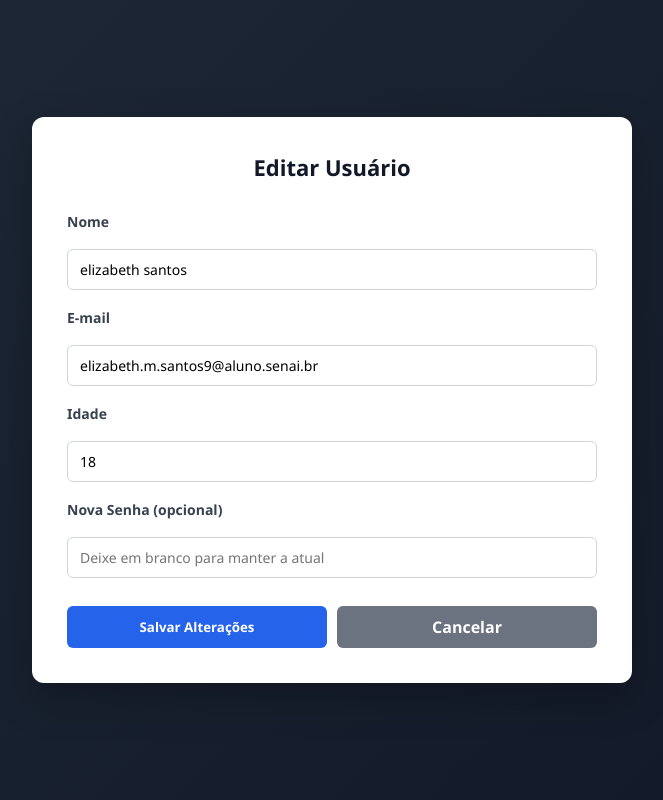
After one commit to elizabethmdossantos/cadastro_usuario_python, a Flask app: page /usuarios/editar/12547896325 in a window 1280 px wide. The commit adds this page. Shown: the whole page, without its empty margins (308-971 px from the left). Run offline with Flask 3, Linux system fonts and the light colour scheme; the visitor is signed in with stand-in values (Sample User, id 1).

Commit message:
meu primeiro commit

```diff
--- a/app.py
+++ b/app.py
@@ -1,4 +1,4 @@
-from flask import Flask, render_template, request, jsonify, redirect, url_for, flash
+from flask import Flask, render_template, request, jsonify, redirect, url_for, flash, session
 import json
 import os
 import uuid  # usado para gerar IDs únicos (uuid4)
@@ -8,6 +8,7 @@ app = Flask(__name__)
 # chave necessária para utilizar `flash` e sessões
 app.secret_key = "chave-super-secreta"
 
+# FUNÇÕES AUXILIARES
 
 def carregar_usuarios():
     # Verifica se o arquivo 'usuarios.json' existe e carrega os dados
@@ -23,7 +24,6 @@ def carregar_usuarios():
 def salvar_usuario(usuario):
     # Carrega os usuários existentes
     usuarios = carregar_usuarios()
-
     try:
         # Adiciona o novo usuário à lista
         usuarios.append(usuario)
@@ -36,9 +36,23 @@ def salvar_usuario(usuario):
     except:
         return False  # Retorna False se ocorrer um erro ao salvar
 
-def contar_usuarios():
+def buscar_usuario_por_email(cpf):
     usuarios = carregar_usuarios()
-    return len(usuarios)  # Retorna o número de usuários na lista
+    for usuario in usuarios:
+        if usuario.get("cpf") == cpf:
+            return usuario
+    return None
+
+def salvar_todos_usuarios(usuarios):
+    try:
+        with open("usuarios.json", "w", encoding="utf-8") as arquivo:
+            json.dump(usuarios, arquivo, indent=4)
+        return True
+    except:
+        return False
+
+
+# ROTAS
 
 @app.route("/")
 def home():
@@ -53,25 +67,37 @@ def mostrar_login():
 def mostrar_cadastro():
     return render_template("cadastro-usuario.html")
 
-@app.route("/login", methods=["POST"])
+
+# LOGIN
+
+@app.route("/login", methods=["GET", "POST"])
 def login():
-    cpf = request.form.get("cpf")
-    senha = request.form.get("senha")
+    if request.method == "POST":
+        cpf = request.form.get("cpf")
+        senha = request.form.get("senha")
 
     usuarios = carregar_usuarios()
     usuario = next((u for u in usuarios if u.get("cpf") == cpf), None) # Busca o usuário com o CPF fornecido, ou None se não encontrado
 
-    if usuario and check_password_hash(usuario.get("senha"), senha): # Verifica se o usuário existe e se a senha fornecida corresponde ao hash armazenado
-        flash("Login bem-sucedido!", "sucesso")
+    if usuario ["cpf"] == cpf and check_password_hash(usuario["senha"], senha): # Verifica se o usuário existe e se a senha fornecida corresponde ao hash armazenado
+        session ["usuario_id"] = usuario["id"]
+        session ["usuario_nome"] = usuario["nome"]
+
+        flash("Login bem-sucedido!",  "sucesso")
         return redirect(url_for('buscar_usuarios'))
 
     else:
         flash("CPF ou senha incorretos.", "erro")
         return render_template('login.html', form_data=request.form)# Mantém os dados do formulário para facilitar correção pelo usuário
 
-@app.route("/cadastro-usuario", methods=["POST"])
+
+# CADASTRO DE USUÁRIO
+
+@app.route("/cadastro-usuario", methods=["GET", "POST"])
 def cadastrar_usuario():
     # Recupera os dados enviados pelo formulário HTML
+    if request.method == "GET":
+        return render_template("cadastro-usuario.html")
     nome = request.form.get("nome")
     cpf = request.form.get("cpf")            # CPF do usuário (identificador único)
     email = request.form.get("email")
@@ -88,6 +114,9 @@ def cadastrar_usuario():
         '''return redirect(url_for("home")) #antes'''
         return render_template('cadastro-usuario.html', form_data=request.form) # Mantém os dados do formulário para facilitar correção pelo usuário
 
+    if not idade or int(idade) < 18:
+        flash("Idade mínima para cadastro é 18 anos.", "erro")
+        return render_template('cadastro-usuario.html', form_data=request.form)
 
     # cria o objeto do usuário, incluindo um id UUID
     usuario = {
@@ -98,10 +127,6 @@ def cadastrar_usuario():
         "idade": idade,
         "senha": senha_hash,
     }
-
-    if not idade or int(idade) < 18:
-        flash("Idade mínima para cadastro é 18 anos.", "erro")
-        return render_template('cadastro-usuario.html', form_data=request.form)
 
     # tenta salvar usando a função auxiliar
     status = salvar_usuario(usuario)
@@ -115,19 +140,96 @@ def cadastrar_usuario():
         flash("Não foi possível cadastrar o usuário.", "erro")
         return redirect(url_for('home'))
 
-@app.route("/usuarios/json", methods=["GET"])
-def buscar_usuarios_json():
-    usuarios = carregar_usuarios()
-    return jsonify(usuarios)
+
+# LOGOUT
+
+@app.route("/logout")
+def logout():
+    session.clear()
+    flash("Logout realizado com sucesso!", "sucesso")
+    return redirect(url_for("login"))
+
+
+# USUÁRIOS
 
 @app.route("/usuarios", methods=["GET"])
 def buscar_usuarios():
     usuarios = carregar_usuarios()
-    return render_template("usuarios.html", usuarios = usuarios)
+    if "usuario_id" not in session:
+        flash("Você precisa estar logado.", "erro")
+        return redirect(url_for("login"))
 
-@app.route("/deletar/<cpf>", methods=["POST"])
+    usuarios = carregar_usuarios()
+    total = len(usuarios)
+    return render_template("usuarios.html", usuarios=usuarios, total=total)
+
+@app.route("/usuarios/json", methods=["GET"])
+def buscar_usuarios_json():
+    if "usuario_id" not in session:
+        return jsonify({"erro": "Não autorizado"}, 401)
+    usuarios = carregar_usuarios()
+    return jsonify(usuarios)
+
+
+# EDITAR
+
+@app.route("/usuarios/editar/<cpf>", methods=["GET", "POST"])
+def editar_usuario(cpf):
+
+    if "usuario_id" not in session:
+        flash("Não autorizado.", "erro")
+        return redirect(url_for("login"))
+
+    usuarios = carregar_usuarios()
+
+    # aqui vai buscar o usuário pelo cpf
+    usuario = next((u for u in usuarios if u["cpf"] == cpf), None)
+
+    if not usuario:
+        flash("Usuário não encontrado.", "erro")
+        return redirect(url_for("buscar_usuarios"))
+
+    # GET - carrega o formulário
+    if request.method == "GET":
+        return render_template("editar_usuario.html", usuario=usuario)
+
+    # POST - atualiza os dados
+    nome = request.form.get("nome")
+    email = request.form.get("email")
+    idade = int(request.form.get("idade"))
+    senha = request.form.get("senha")
+
+    # validação de idade também no update
+    if not idade or int(idade) < 18:
+        flash("Idade mínima para cadastro é 18 anos.", "erro")
+        return render_template('cadastro-usuario.html', form_data=request.form)
+
+    usuario["nome"] = nome
+    usuario["email"] = email
+    usuario["idade"] = idade
+
+    # atualiza senha somente se for preenchida
+    if senha:
+        usuario["senha"] = generate_password_hash(senha)
+
+    status = salvar_todos_usuarios(usuarios)
+
+    if status:
+        flash("Usuário atualizado com sucesso!", "sucesso")
+    else:
+        flash("Erro ao atualizar usuário.", "erro")
+        return redirect(url_for("buscar_usuários"))
+
+
+# DELETAR
+
+@app.route("/usuarios/deletar", methods=["POST"])
 def deletar_usuario(cpf):
-    '''cpf = request.form.get("cpf")'''  # Obtém o CPF do formulário, mas já temos o CPF na URL
+    if "usuario_id" not in session:
+        flash("Não autorizado.", "erro")
+        return redirect(url_for("login"))
+
+    cpf = request.form.get("cpf")
     if not cpf:
         flash("CPF necessário para deletar usuário.", "erro")
         return redirect(url_for("buscar_usuarios"))
--- /dev/null
+++ b/static/editar.css
@@ -0,0 +1,99 @@
+* {
+    box-sizing: border-box;
+    margin: 0;
+    padding: 0;
+    font-family: "Segoe UI", Roboto, Arial, sans-serif;
+}
+
+body {
+    min-height: 100vh;
+    background: linear-gradient(135deg, #1f2937, #111827);
+    display: flex;
+    justify-content: center;
+    align-items: center;
+    padding: 30px;
+}
+
+.container {
+    width: 100%;
+    max-width: 600px;
+    background: #ffffff;
+    padding: 35px;
+    border-radius: 12px;
+    box-shadow: 0 15px 40px rgba(0, 0, 0, 0.25);
+}
+
+h2 {
+    text-align: center;
+    margin-bottom: 30px;
+    color: #111827;
+    font-size: 22px;
+}
+
+form {
+    display: flex;
+    flex-direction: column;
+    gap: 18px;
+}
+
+label {
+    font-size: 14px;
+    font-weight: 600;
+    color: #374151;
+}
+
+input {
+    padding: 10px 12px;
+    border-radius: 6px;
+    border: 1px solid #d1d5db;
+    font-size: 14px;
+    transition: 0.2s ease-in-out;
+}
+
+input:focus {
+    outline: none;
+    border-color: #2563eb;
+    box-shadow: 0 0 0 2px rgba(37, 99, 235, 0.15);
+}
+
+.botoes {
+    display: flex;
+    gap: 10px;
+    margin-top: 10px;
+}
+
+/* Salvar */
+.btn-salvar {
+    flex: 1;
+    background-color: #2563eb;
+    color: white;
+    padding: 10px;
+    border-radius: 6px;
+    border: none;
+    font-weight: 600;
+    cursor: pointer;
+    transition: 0.2s ease-in-out;
+}
+
+.btn-salvar:hover {
+    background-color: #1d4ed8;
+    transform: translateY(-2px);
+}
+
+/* Cancelar */
+.btn-voltar {
+    flex: 1;
+    background-color: #6b7280;
+    color: white;
+    text-align: center;
+    padding: 10px;
+    border-radius: 6px;
+    text-decoration: none;
+    font-weight: 600;
+    transition: 0.2s ease-in-out;
+}
+
+.btn-voltar:hover {
+    background-color: #4b5563;
+    transform: translateY(-2px);
+}
--- a/static/usuarios.css
+++ b/static/usuarios.css
@@ -107,6 +107,9 @@ tbody tr:last-child td {
     background-color: #b91c1c;
     transform: translateY(-1px);
 }
+.btn-editar{
+    background-color: #065f46;
+}
 
 .flash {
     padding: 12px;
--- a/templates/cadastro-usuario.html
+++ b/templates/cadastro-usuario.html
@@ -5,7 +5,7 @@
     <meta charset="UTF-8">
     <meta name="viewport" content="width=device-width, initial-scale=1.0">
     <title>Cadastro de Usuário</title>
-    <link rel="stylesheet" href="/static/cadastro-usuario.css">
+    <link rel="stylesheet" href="{{ url_for('static', filename='cadastro-usuario.css') }}">
 </head>
 
 <body>
--- /dev/null
+++ b/templates/editar_usuario.html
@@ -0,0 +1,36 @@
+<!DOCTYPE html>
+<html lang="pt-BR">
+<head>
+    <meta charset="UTF-8">
+    <title>Editar Usuário</title>
+    <link rel="stylesheet" href="{{ url_for('static', filename='editar.css') }}">
+</head>
+<body>
+
+<div class="container">
+    <h2>Editar Usuário</h2>
+
+    <form method="POST">
+
+        <label>Nome</label>
+        <input type="text" name="nome" value="{{ usuario.nome }}" required>
+
+        <label>E-mail</label>
+        <input type="email" name="email" value="{{ usuario.email }}" required>
+
+        <label>Idade</label>
+        <input type="number" name="idade" value="{{ usuario.idade }}" required>
+
+        <label>Nova Senha (opcional)</label>
+        <input type="password" name="senha" placeholder="Deixe em branco para manter a atual">
+
+        <div class="botoes">
+            <button type="submit" class="btn-salvar">Salvar Alterações</button>
+            <a href="{{ url_for('buscar_usuarios') }}" class="btn-voltar">Cancelar</a>
+        </div>
+
+    </form>
+</div>
+
+</body>
+</html>
--- a/templates/home.html
+++ b/templates/home.html
@@ -4,7 +4,7 @@
     <meta charset="UTF-8">
     <meta name="viewport" content="width=device-width, initial-scale=1.0">
     <title>Home</title>
-    <link rel="stylesheet" href="/static/home.css">
+    <link rel="stylesheet" href="{{ url_for('static', filename='home.css') }}">
     <link href="https://cdnjs.cloudflare.com/ajax/libs/font-awesome/6.4.0/css/all.min.css" rel="stylesheet">
 </head>
 <body>
@@ -13,8 +13,8 @@
         <h1>Bem-vindo</h1>
         <div class="button">
             <p class="subtitle">Faça login para continuar ou crie uma conta: </p><br>
-            <button id="btn1"><a href="{{ url_for('mostrar_login') }}" class="login-button"><i class="fas fa-sign-in-alt"></i> Login</a></button><br><br>
-            <button id="btn2"><a href="{{ url_for('mostrar_cadastro') }}" class="cadastrar-button"><i class="fas fa-user-plus"></i> Cadastrar</a></button>
+            <button id="btn1"><a href="{{ url_for('login') }}" class="login-button"><i class="fas fa-sign-in-alt"></i> Login</a></button><br><br>
+            <button id="btn2"><a href="{{ url_for('cadastrar_usuario') }}" class="cadastrar-button"><i class="fas fa-user-plus"></i> Cadastrar</a></button>
         </form>
         </div>
     </div>
--- a/templates/login.html
+++ b/templates/login.html
@@ -4,7 +4,7 @@
     <meta charset="UTF-8">
     <meta name="viewport" content="width=device-width, initial-scale=1.0">
     <title>Login</title>
-    <link rel="stylesheet" href="/static/login.css">
+    <link rel="stylesheet" href="{{ url_for('static', filename='login.css') }}">
 </head>
 <body>
     <div class="container">
```
Also changed, not shown: templates/usuarios.html (+25 -9 lines), usuarios.json (+10 -2 lines).
